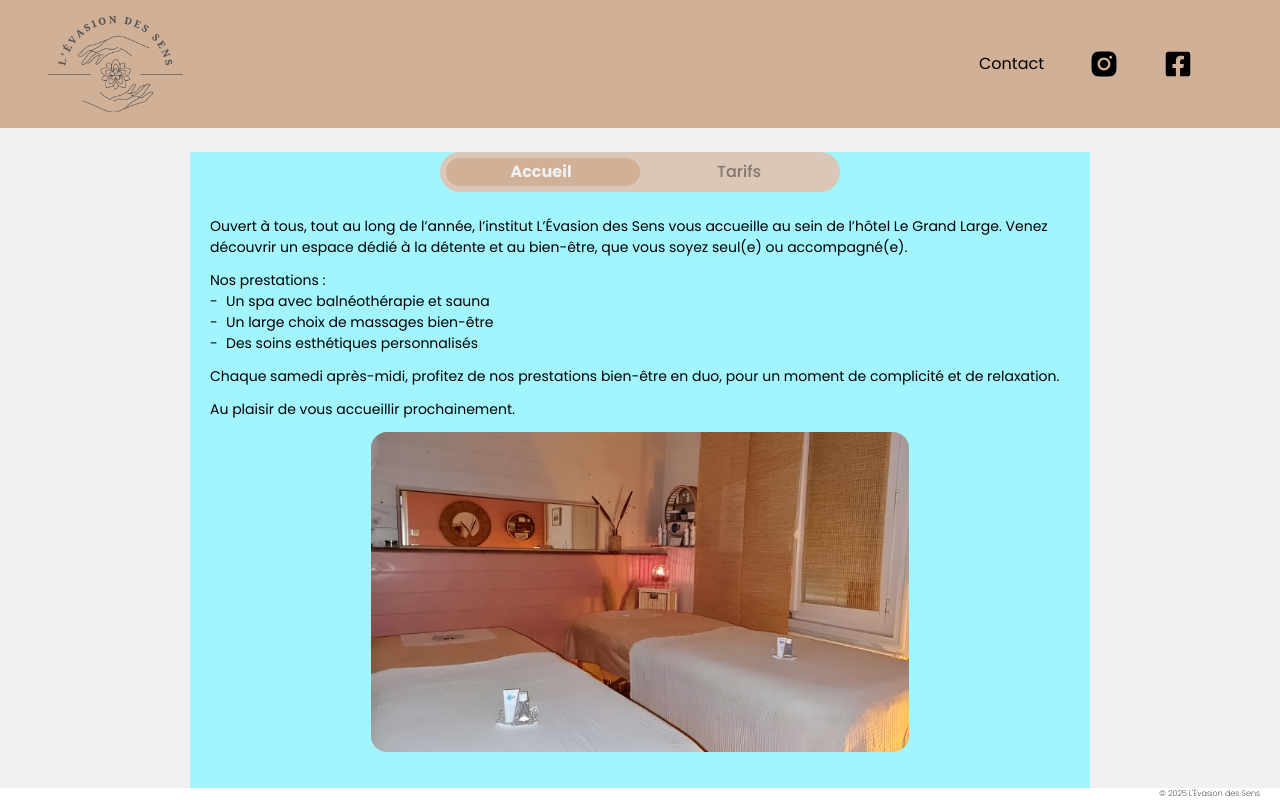
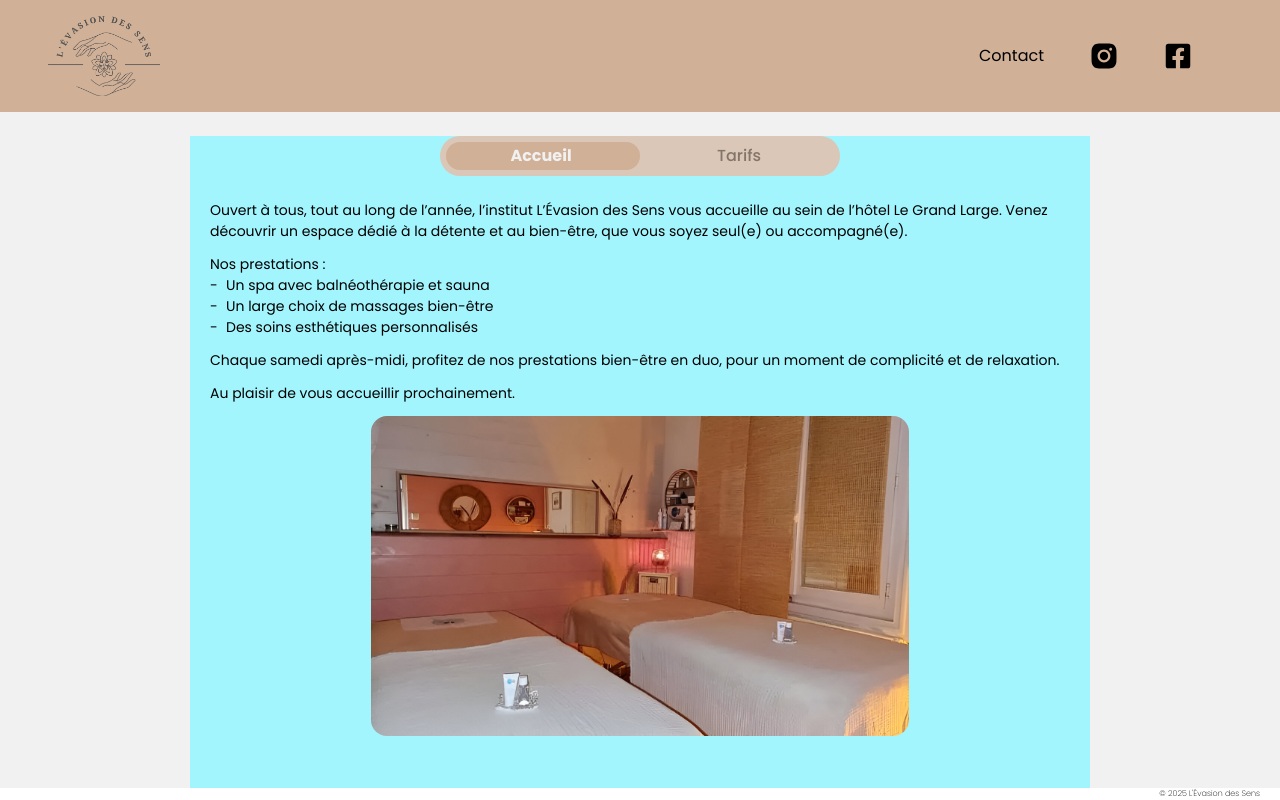
Before and after one commit to Vinchd/levasiondessens, a Next.js app: page / in a window 1280 px wide. Built offline with nearby package versions, Linux system fonts and the light colour scheme.

Commit message:
fix Navbar height

```diff
--- a/src/app/layout.jsx
+++ b/src/app/layout.jsx
@@ -21,7 +21,7 @@ export default function RootLayout({ children }) {
 				className={`${poppins.className} antialiased flex min-h-full flex-col`}
 			>
 				<Navbar />
-				<main className="flex justify-center bg-secondary pt-32 max-md:pt-[90px] h-[calc(100vh-8rem)] grow">
+				<main className="flex justify-center bg-secondary pt-28 max-md:pt-[90px] h-[calc(100vh-8rem)] grow">
 					{children}
 				</main>
 				<Footer />
--- a/src/components/Navbar.jsx
+++ b/src/components/Navbar.jsx
@@ -5,7 +5,7 @@ import { FaFacebookSquare } from "react-icons/fa";
 
 export default function Navbar() {
 	return (
-		<nav className="top-0 fixed bg-primary py-4 w-full h-32 max-md:h-[90px]">
+		<nav className="top-0 fixed bg-primary py-4 w-full h-28 max-md:h-[90px]">
 			<div className="flex items-center mx-auto px-12 max-md:px-5 h-full">
 				<Link href="/" className="flex items-center mr-auto h-full">
 					<Image
```
